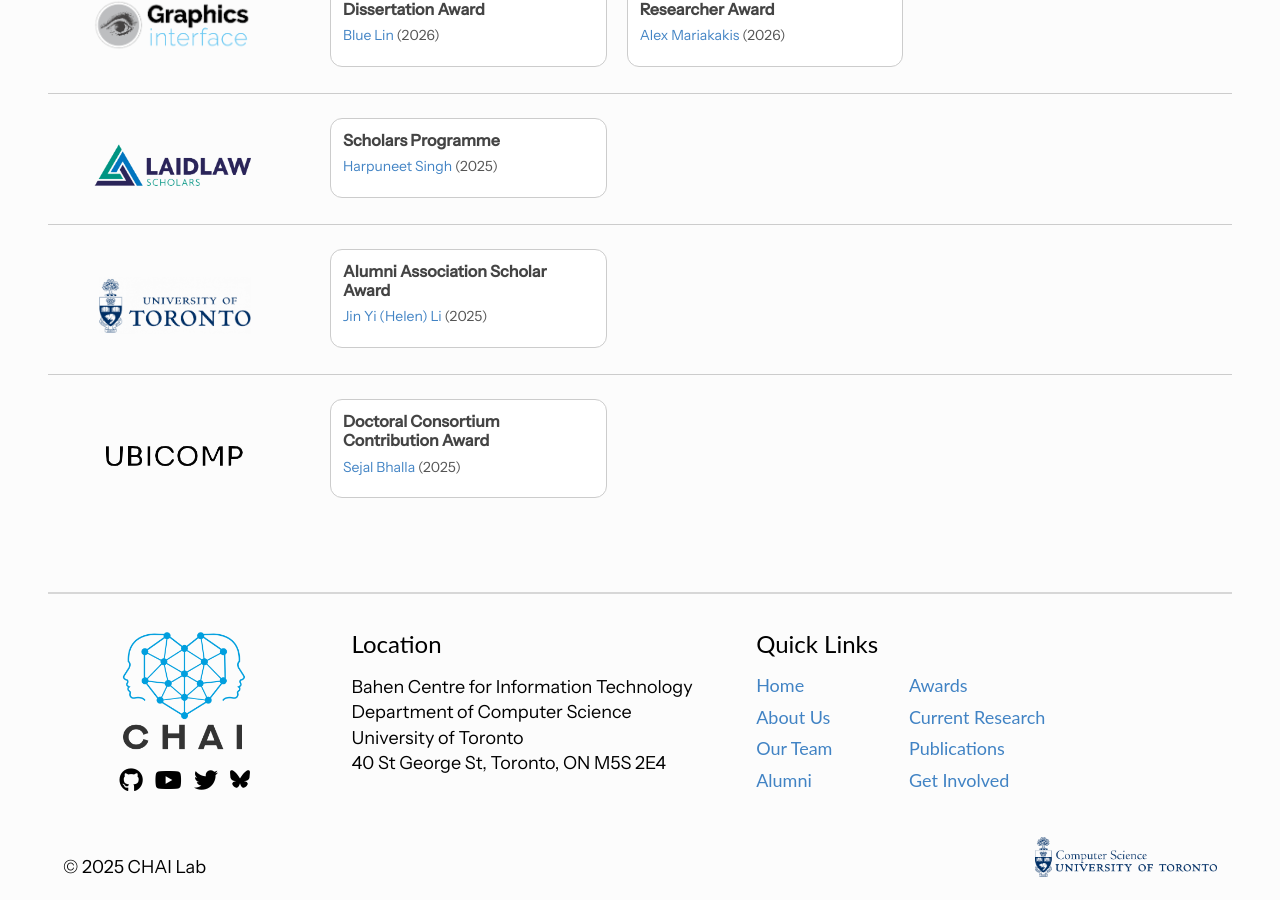
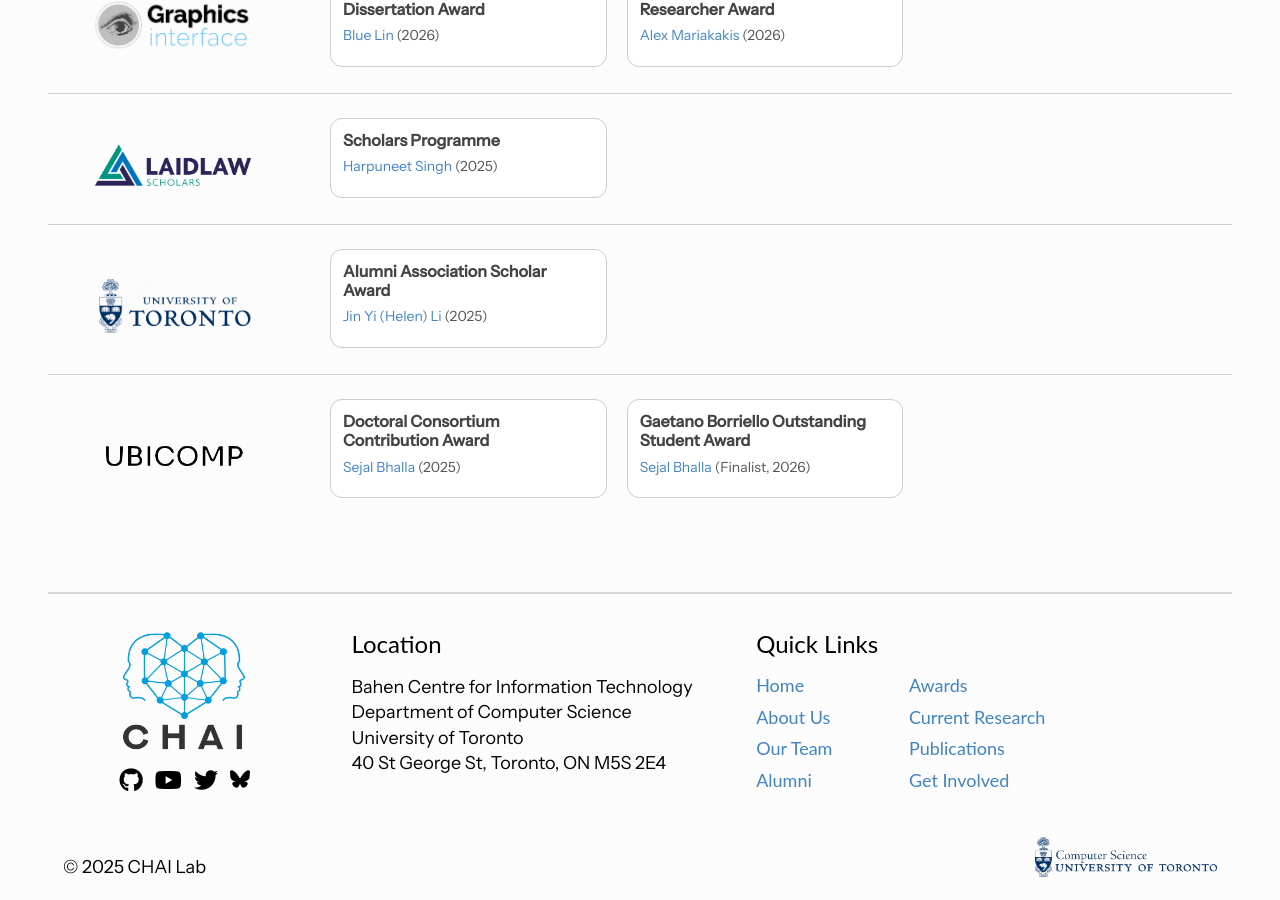
Before and after one commit to chai-toronto/chai-toronto.github.io, a Jekyll site: the page built from awards/index.html, in a window 1280 px wide and 900 px high, scrolled down 1232 px. Built offline with Jekyll 4.4.1, drawn with Linux system fonts in a browser that asks for light colours.

Commit message:
adding sejals award

```diff
--- a/_data/awards.yml
+++ b/_data/awards.yml
@@ -38,3 +38,7 @@
     winners:
     - name: sejal_bhalla
       year: 2025
+  - award: Gaetano Borriello Outstanding Student Award
+    winners:
+    - name: sejal_bhalla
+      year: Finalist, 2026
```
